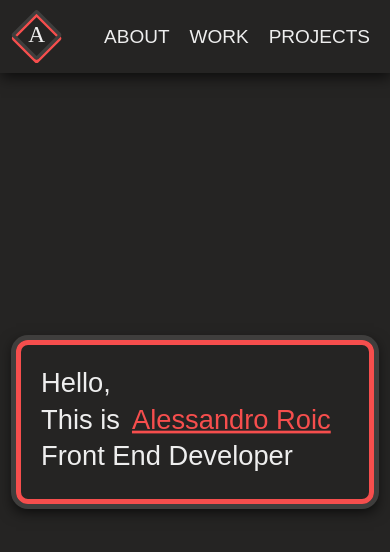
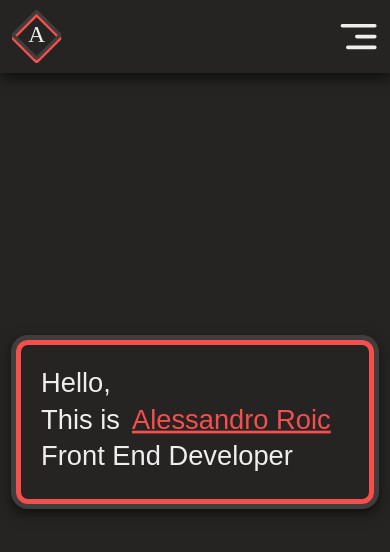
Before and after one commit to AlessandroRoic/alessandroroic.github.io, a Vue app: page / in a window 390 px wide. Shown: the top 552 px of the page. Built offline with nearby package versions, Linux system fonts and the light colour scheme.

Commit message:
feat: adds navbar mobile/destkop versions

```diff
--- a/src/components/BaseNavbar.vue
+++ b/src/components/BaseNavbar.vue
@@ -11,15 +11,15 @@
       <use href="~@/assets/icons/icons.svg#site-logo"></use>
     </svg>
 
-    <div>
+    <svg class="navbar__menu" @click="showSideNav()" v-if="isMobile && getSideNavOpened === false" aria-label="menu button">
+      <use href="~@/assets/icons/icons.svg#menu-right"></use>
+    </svg>
+
+    <div v-else>
       <BaseLink href="#about">ABOUT</BaseLink>
       <BaseLink href="#work">WORK</BaseLink>
       <BaseLink href="#projects">PROJECTS</BaseLink>
     </div>
-
-    <!--    <svg class="navbar__menu" @click="showSideNav()" v-if="getSideNavOpened === false" aria-label="menu button">-->
-    <!--      <use href="~@/assets/icons/icons.svg#menu-right"></use>-->
-    <!--    </svg>-->
   </nav>
 </template>
 
@@ -35,11 +35,24 @@ export default {
   components: { BaseLink },
   data: () => ({
     ScrollDirection,
+    mobileScreenWidth: 768,
+    windowWidth: window.innerWidth,
   }),
+  mounted() {
+    window.addEventListener('resize', () => {
+      this.windowWidth = window.innerWidth;
+    });
+  },
+  beforeDestroy() {
+    window.removeEventListener('resize');
+  },
   computed: {
     ...mapGetters('ui', ['getPageScroll', 'getSideNavOpened']),
     isScrolled() {
       return !this.getPageScroll.direction || this.getPageScroll.scrolled;
+    },
+    isMobile() {
+      return this.windowWidth <= this.mobileScreenWidth;
     },
   },
   methods: {
```
